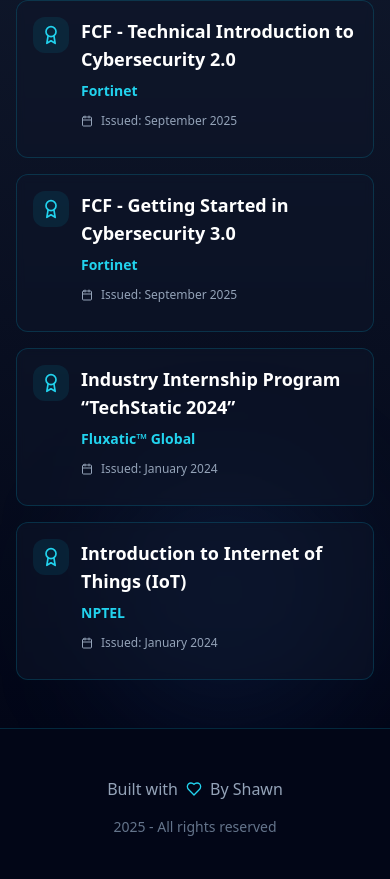
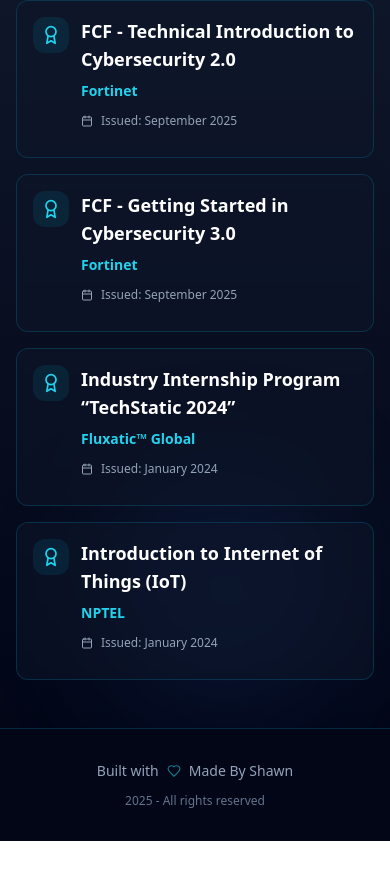
Before and after one commit to shawnrodrigues/Portfolio, a React (Vite) app: page / in a window 390 px wide. Shown: the part 9398-10277 px from the top of the page. After the commit the page ends 10239 px from the top, so only its background shows below. Built offline with nearby package versions, Linux system fonts and the light colour scheme.

Commit message:
Update Footer styles and text for responsiveness
Adjusted padding, gap, and text sizes in the Footer component for better responsiveness across breakpoints. Updated heart icon size and added animation. Changed text to 'Made By Shawn' and improved safe area handling.

```diff
--- a/src/components/Footer.tsx
+++ b/src/components/Footer.tsx
@@ -2,13 +2,13 @@
 
 export default function Footer() {
   return (
-    <footer className="relative py-12 px-6 bg-slate-950 border-t border-cyan-500/20">
+    <footer className="relative py-8 sm:py-12 px-4 sm:px-6 lg:px-8 bg-slate-950 border-t border-cyan-500/20 safe-area-inset-bottom">
       <div className="max-w-7xl mx-auto">
-        <div className="flex flex-col items-center justify-center gap-4 text-center">
-          <p className="text-slate-400 flex items-center gap-2">
-            Built with <Heart size={16} className="text-cyan-400" /> By Shawn
+        <div className="flex flex-col items-center justify-center gap-3 sm:gap-4 text-center">
+          <p className="text-slate-400 flex items-center gap-2 text-sm sm:text-base">
+            Built with <Heart size={14} className="sm:w-4 sm:h-4 text-cyan-400 animate-pulse" /> Made By Shawn
           </p>
-          <p className="text-slate-500 text-sm">
+          <p className="text-slate-500 text-xs sm:text-sm">
             {new Date().getFullYear()} - All rights reserved
           </p>
         </div>
```
